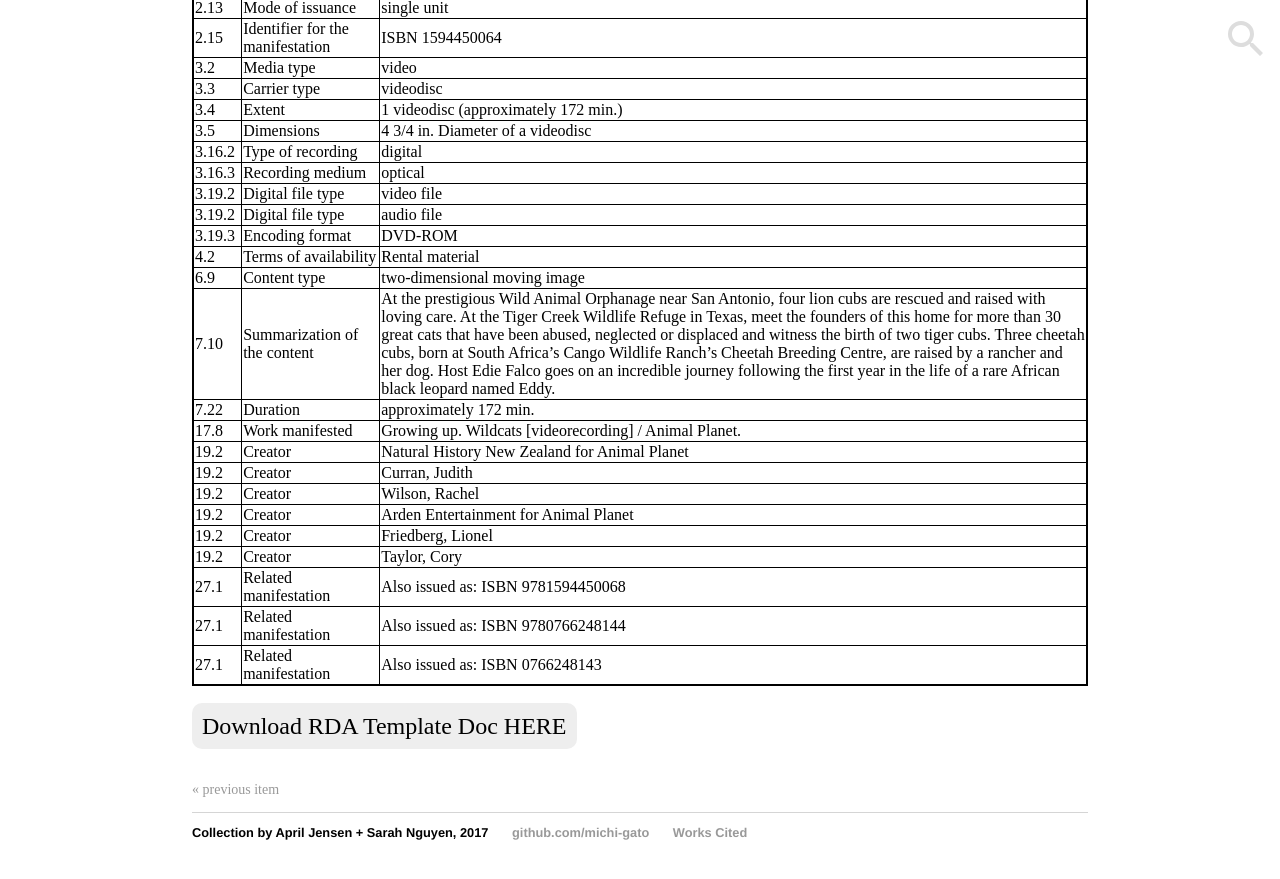
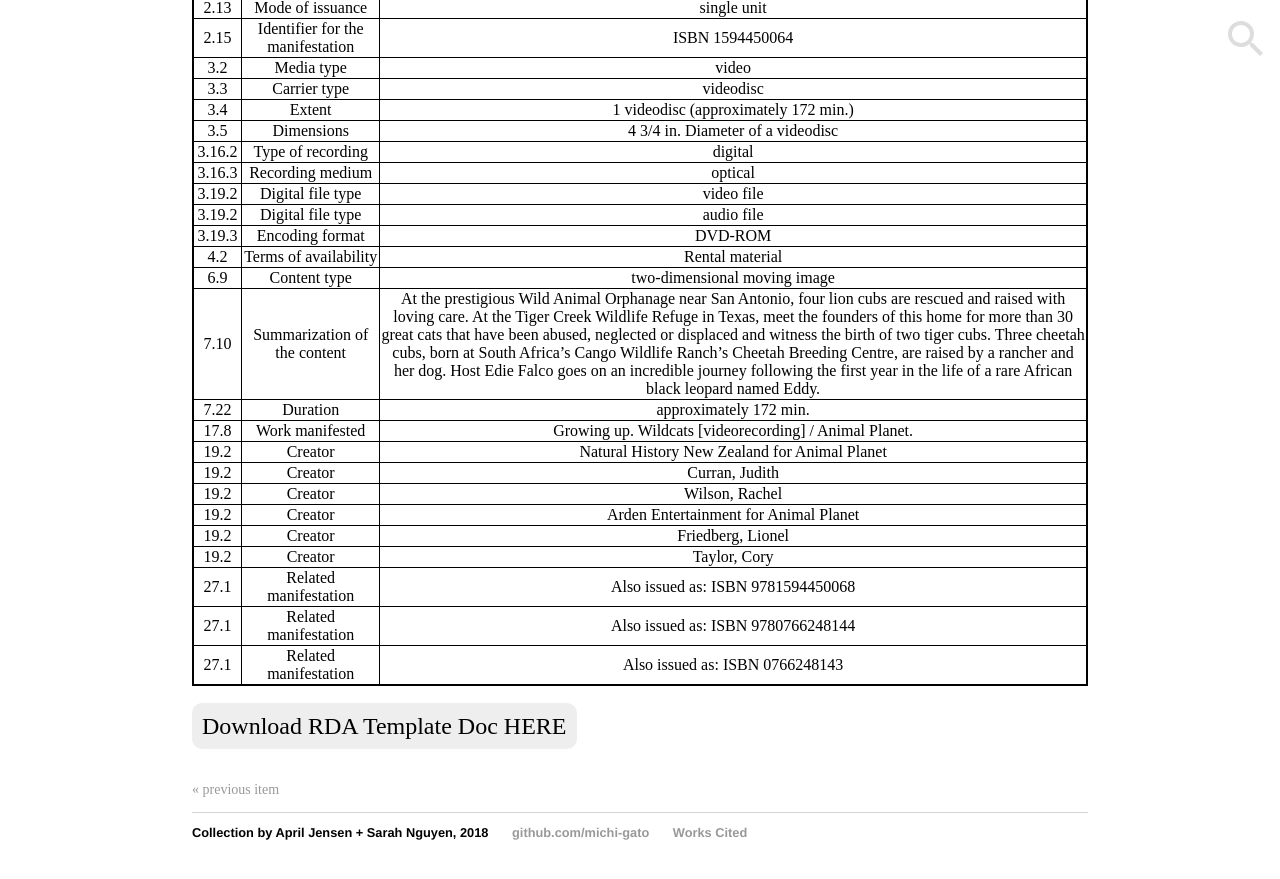
Before and after one commit to cat-alog/cat-alog.github.io, a Jekyll site: the page built from _posts/2018-03-18-dvd-RDA.md, in a window 1280 px wide and 900 px high, scrolled down 868 px. Shown: the top 879 px of the window. Built offline with Jekyll 4.4.1, drawn with Linux system fonts in a browser that asks for light colours.

Commit message:
fix table justification

```diff
--- a/_layouts/default.html
+++ b/_layouts/default.html
@@ -189,7 +189,7 @@
 			</div><!-- /.container -->
 			<footer>
 	    		<ul>
-	        		<li>Collection by April Jensen + Sarah Nguyen, 2017</li>
+	        		<li>Collection by April Jensen + Sarah Nguyen, 2018</li>
 	        		<li><a href="https://github.com/michi-gato" target="_blank">github.com/michi-gato</a></li>
 				<li><a href="/_workscited.html">Works Cited</a></li>
 			</ul>
--- a/_posts/2018-03-18-dvd-RDA.md
+++ b/_posts/2018-03-18-dvd-RDA.md
@@ -7,7 +7,7 @@
 
 
 | RDA REF | RDA ELEMENT | DATA RECORDED |
-|----+----+----|
+|:-----:|:-----:|:-----:|
 | 2.3.2 | Title proper | Growing up. Wildcats |
 | 2.4.2 | Statement of responsibility relating to title proper | Narrators, Rima Te Wiata, Roger Rose ; host: Edie Falco ; produced by Natural History New Zealand and Arden Entertainment for Animal Planet ; producers, Lionel Friedberg, Michael Stedman ; directors, Rachel Wilson, Judith Curran, Cory Taylor. |
 | 2.5.2 | Designation of edition | DVD video : NTSC color broadcast system : English |
```
